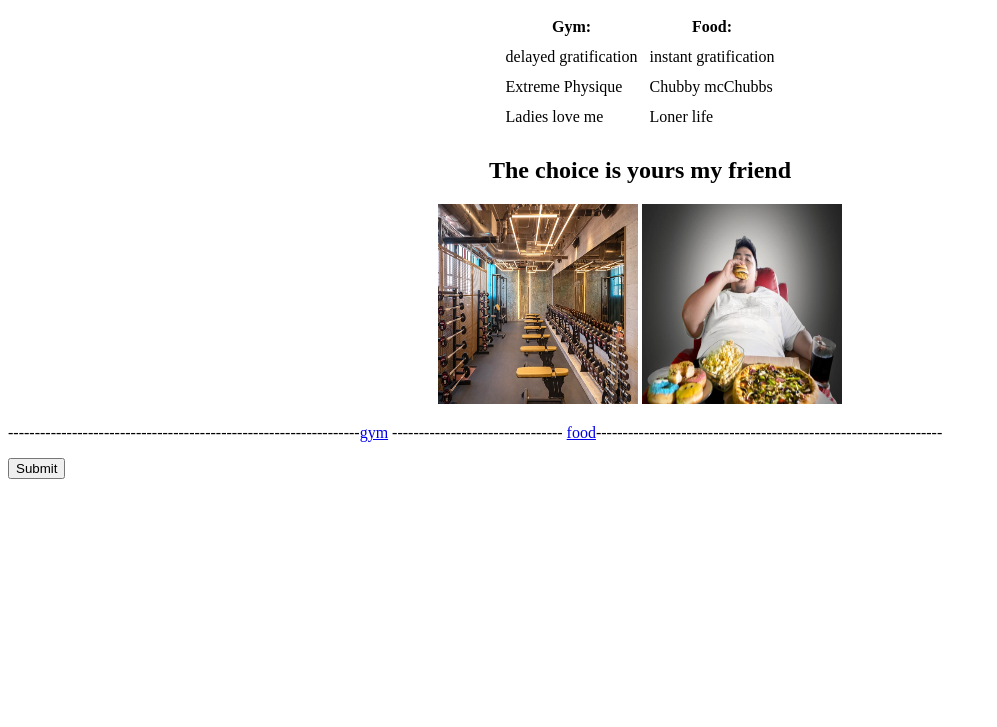
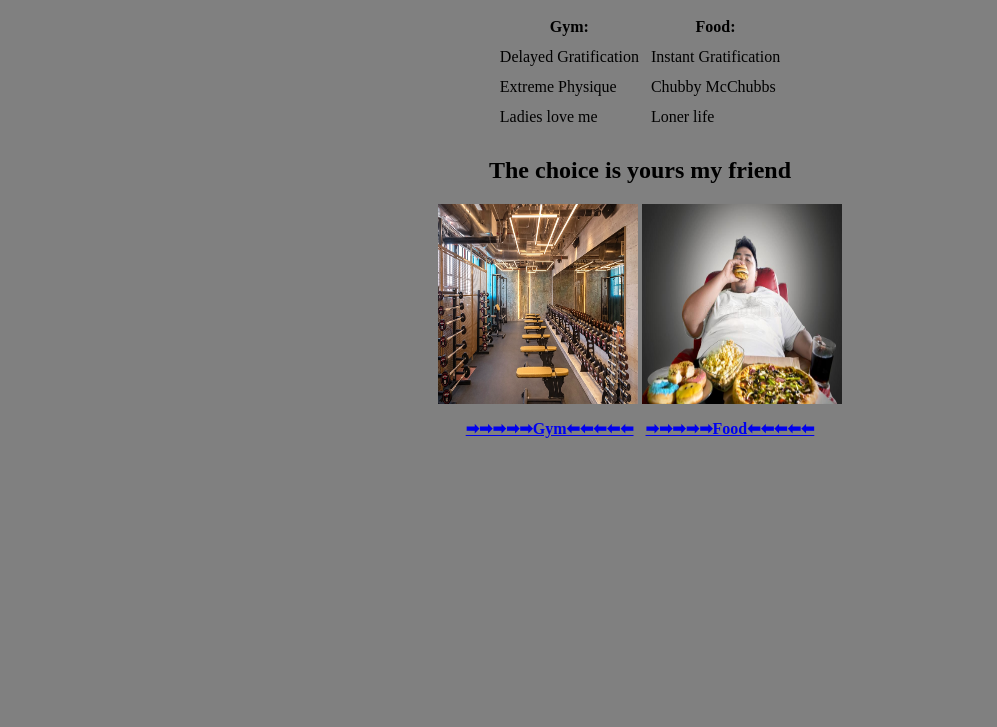
Before and after one commit to Coolscodes/Gym-or-Food, a plain HTML site: page index.html in a window 1280 px wide. Shown: the part 73-800 px from the top of the page, without its empty margins (0-997 px from the left). Drawn offline with Linux system fonts and the light colour scheme.

Commit message:
Update to background colors

```diff
--- a/css/styles.css
+++ b/css/styles.css
@@ -0,0 +1,4 @@
+body {
+    background-color: gray;
+
+}
--- a/index.html
+++ b/index.html
@@ -3,6 +3,7 @@
     <head>
         <meta charset="UTF-8">
         <title>Gym or food?</title>
+        <link rel="stylesheet" href="css/styles.css">
     </head>
 
     <body>
@@ -19,12 +20,12 @@
             <tbody>
 
             <tr>
-                <td>delayed gratification</td>
-                <td>instant gratification</td>
+                <td>Delayed Gratification</td>
+                <td>Instant Gratification</td>
             </tr>
             <tr>
             <td>Extreme Physique</td>
-            <td>Chubby mcChubbs</td>
+            <td>Chubby McChubbs</td>
             </tr>
             <tr>
                 <td>Ladies love me</td>
@@ -37,14 +38,17 @@
         height="200"
         width=" 200">
         <img src="foodie.jpg" alt="foodeating-picture"
-        height="200"
+        height="200"➡⬅
         width=" 200">
         <br>
+
+        <table cellspacing=" 10">
+            <thead>
+                <tr>
+                    <th><bold> <a href="goodboy.html">➡➡➡➡➡Gym⬅⬅⬅⬅⬅</a></bold></th>
+                    <th><bold> <a href="badboy.html">➡➡➡➡➡Food⬅⬅⬅⬅⬅</a></bold></th>
+                </tr>
+            </thead>
     </center>
-            <p>------------------------------------------------------------------<a href="goodboy.html">gym</a>
-            -------------------------------- <a href="badboy.html">food</a>-----------------------------------------------------------------
-
-        </p>
-        <input type="submit">
     </body>
 </html>
```
Also changed, not shown: badboy.html (+5 -0 lines), goodboy.html (+5 -0 lines).
